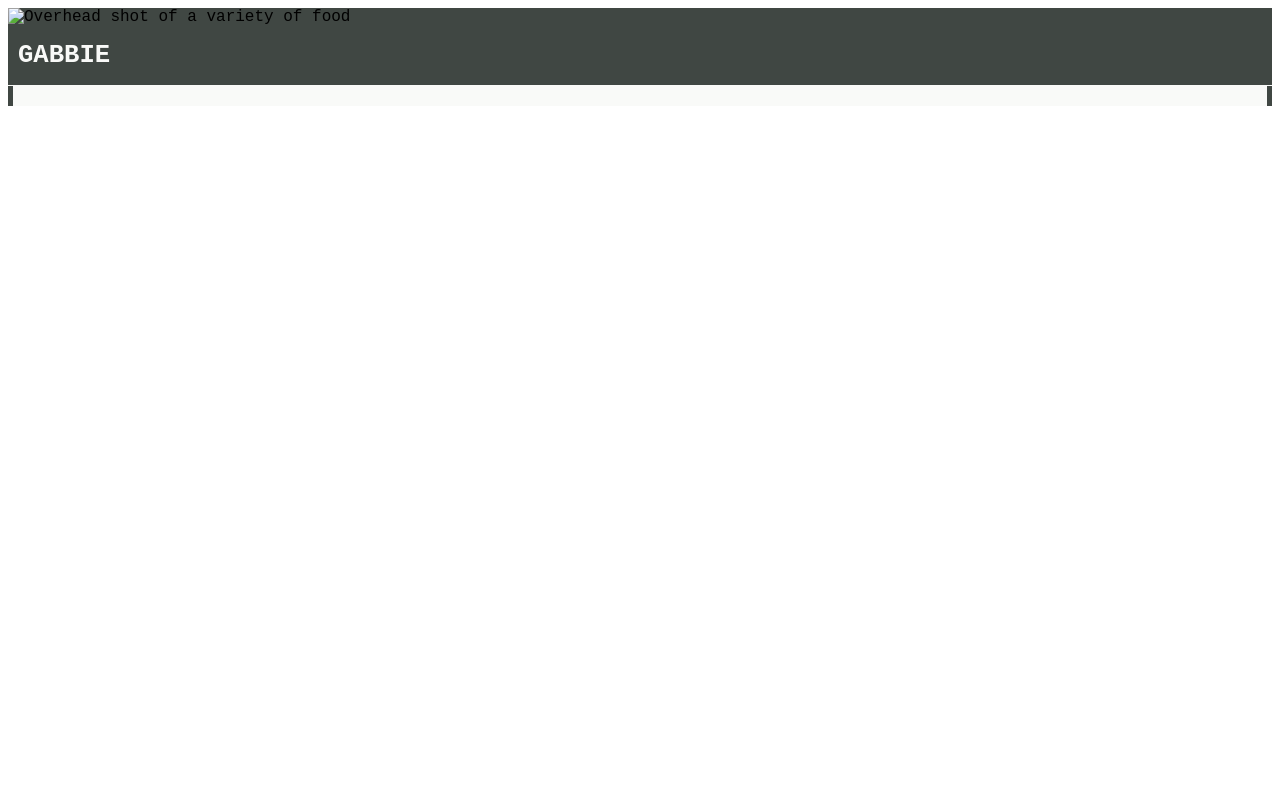
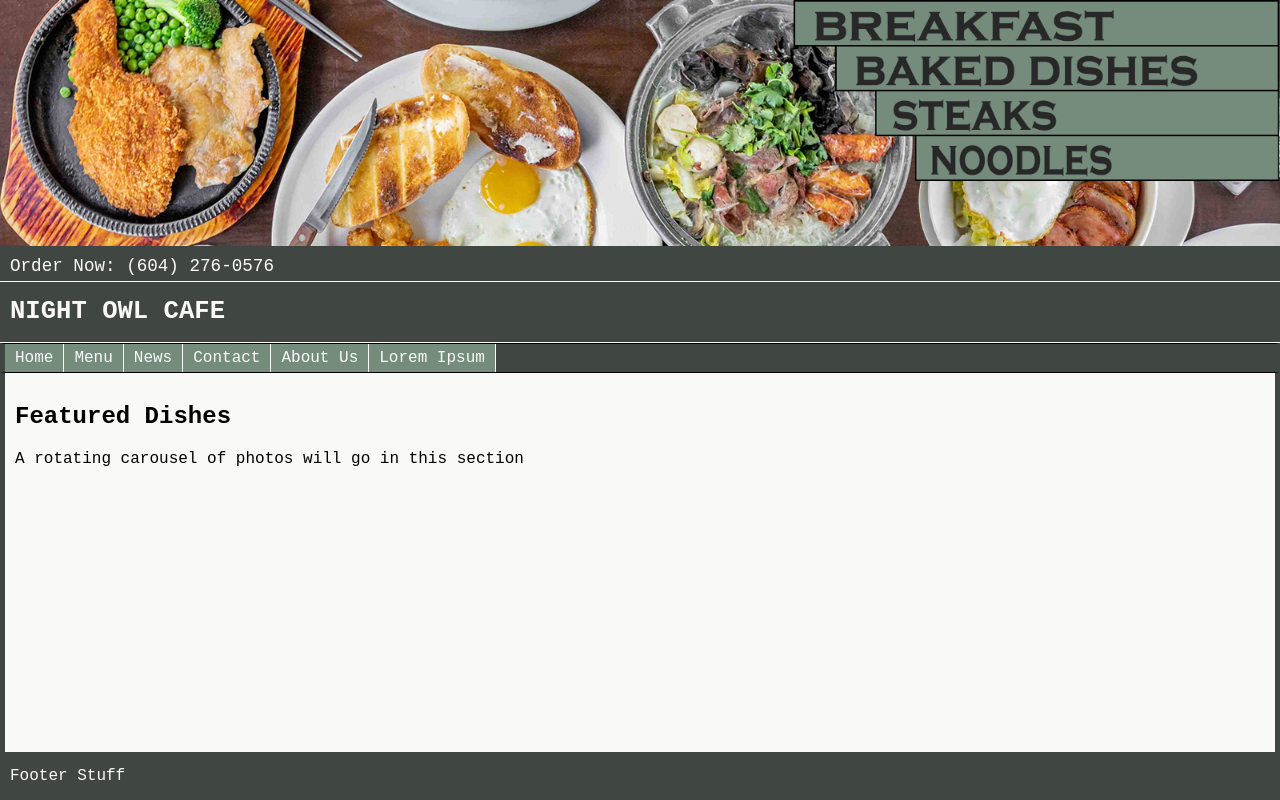
Before and after one commit to fgerrymok/nightowlcafe, a plain HTML site: page index.html in a window 1280 px wide. Drawn offline with Linux system fonts and the light colour scheme.

Commit message:
Update index.html

```diff
--- a/index.html
+++ b/index.html
@@ -4,23 +4,41 @@
         <title>Night Owl Cafe</title>
         <meta charset="UTF-8">
         <meta name="viewport" content="width=device-width, initial-scale=1">
+
+        <link href="css/normalize.css" rel="stylesheet" type="text/css" >
         <link href="css/styles.css" rel="stylesheet">
     </head>
 
     <body>
-        <div>
+        <div id="wrapper">
             <header>
-                <img src="images/night_owl_cafe_banner.jpg" alt="Overhead shot of a variety of food">
-                <h1>gabbie</h1>
+                <picture>
+                    <source srcset="images/header_banner_large.png"
+                            media="(min-width: 800px)">
+
+                    <img src="images/header_banner_mobile.png" alt="Overhead shot of a variety of food" id="banner-img">
+                </picture>
+                <p>Order Now: (604) 276-0576</p>
+                <h1>Night Owl Cafe</h1>
             </header>
             <nav>
-
+                <ul>
+                    <li><a href="index.html">Home</a></li>
+                    <li><a>Menu</a></li>
+                    <li><a>News</a></li>
+                    <li><a>Contact</a></li>
+                    <li><a>About Us</a></li>
+                    <li><a>Lorem Ipsum</a></li>
+                </ul>
             </nav>
             <main>
-
+                <section id="rotating-carousel">
+                    <h2>Featured Dishes</h2>
+                    <p>A rotating carousel of photos will go in this section</p>
+                </section>
             </main>
             <footer>
-
+                <p>Footer Stuff</p>
             </footer>
         </div>
     </body>
```
